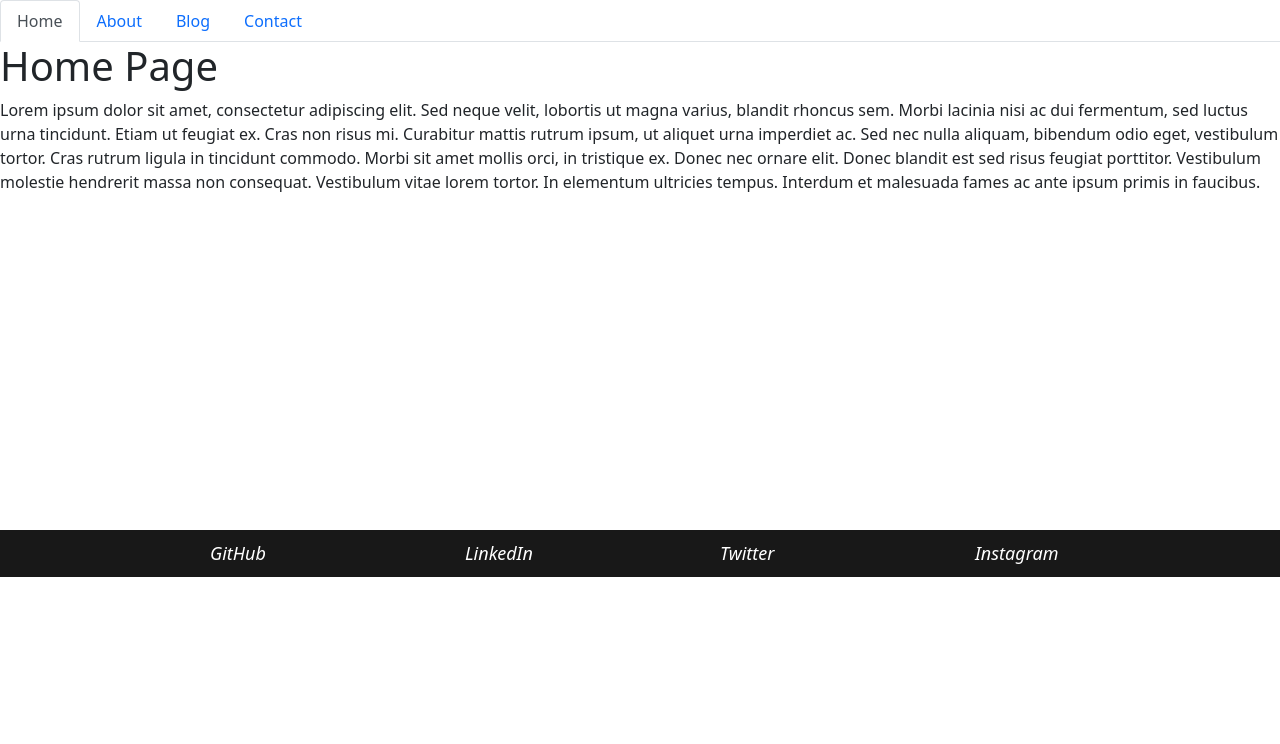
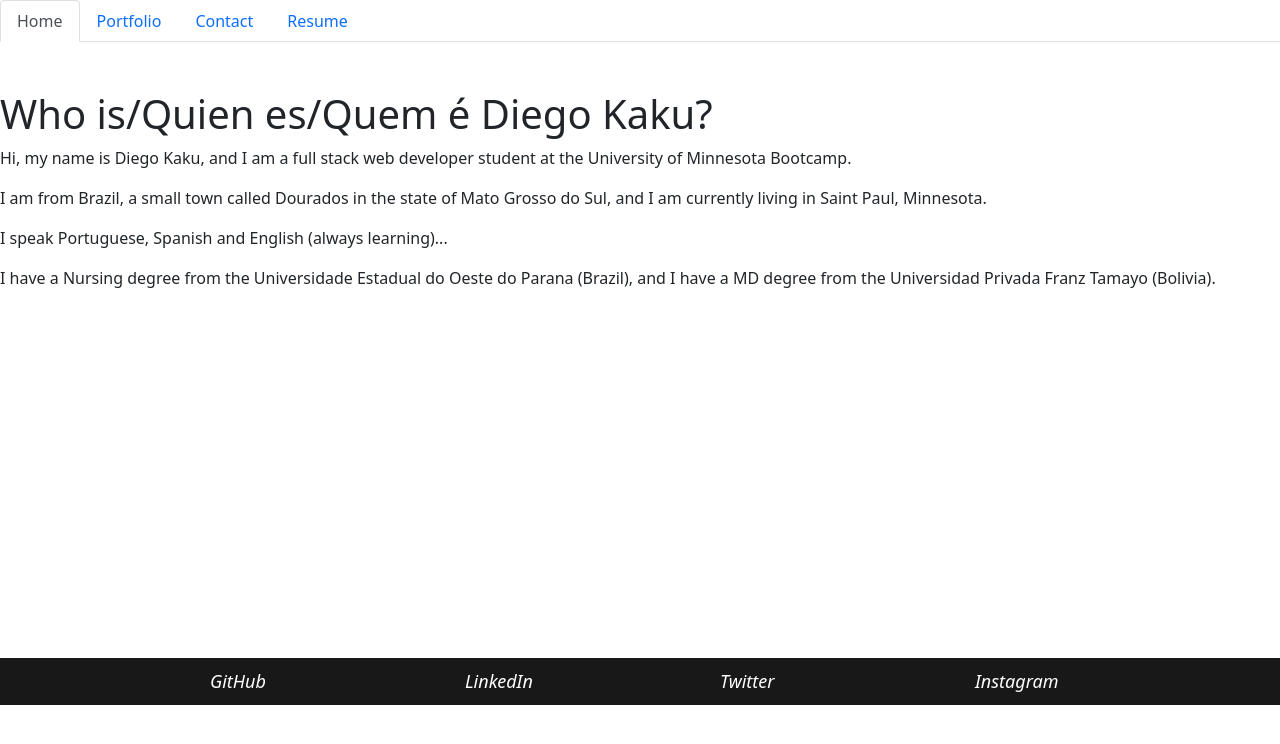
Before and after one commit to kakudiego/C-20-React_React-Portifolio, a React (Create React App) app: page / in a window 1280 px wide. Shown: the top 744 px of the page. Built offline with nearby package versions, Linux system fonts and the light colour scheme.

Commit message:
add/fix home-about, portfolio, resume, contact

```diff
--- a/src/components/NavTabs.js
+++ b/src/components/NavTabs.js
@@ -19,21 +19,11 @@ function NavTabs({ currentPage, handlePageChange }) {
       <li className="nav-item">
         <a
           href="#about"
-          onClick={() => handlePageChange('About')}
-          // Check to see if the currentPage is `About`, and if so we use the active link class from bootstrap. Otherwise, we set it to a normal nav-link
-          className={currentPage === 'About' ? 'nav-link active' : 'nav-link'}
+          onClick={() => handlePageChange('Portfolio')}
+          // Check to see if the currentPage is `Portfolio`, and if so we use the active link class from bootstrap. Otherwise, we set it to a normal nav-link
+          className={currentPage === 'Portfolio' ? 'nav-link active' : 'nav-link'}
         >
-          About
-        </a>
-      </li>
-      <li className="nav-item">
-        <a
-          href="#blog"
-          onClick={() => handlePageChange('Blog')}
-          // Check to see if the currentPage is `Blog`, and if so we use the active link class from bootstrap. Otherwise, we set it to a normal nav-link
-          className={currentPage === 'Blog' ? 'nav-link active' : 'nav-link'}
-        >
-          Blog
+          Portfolio
         </a>
       </li>
       <li className="nav-item">
@@ -46,6 +36,16 @@ function NavTabs({ currentPage, handlePageChange }) {
           Contact
         </a>
       </li>
+      <li className="nav-item">
+        <a
+          href="#blog"
+          onClick={() => handlePageChange('Resume')}
+          // Check to see if the currentPage is `Resume`, and if so we use the active link class from bootstrap. Otherwise, we set it to a normal nav-link
+          className={currentPage === 'Resume' ? 'nav-link active' : 'nav-link'}
+        >
+          Resume
+        </a>
+      </li>
     </ul>
   );
 }
--- a/src/components/PortfolioContainer.js
+++ b/src/components/PortfolioContainer.js
@@ -1,9 +1,9 @@
 import React, { useState } from 'react';
 import NavTabs from './NavTabs';
 import Home from './pages/Home';
-import About from './pages/About';
-import Blog from './pages/Blog';
+import Portfolio from './pages/Portfolio';
 import Contact from './pages/Contact';
+import Resume from './pages/Resume';
 import Footer from './pages/Footer';
 
 export default function PortfolioContainer() {
@@ -14,13 +14,13 @@ export default function PortfolioContainer() {
     if (currentPage === 'Home') {
       return <Home />;
     }
-    if (currentPage === 'About') {
-      return <About />;
+    if (currentPage === 'Portfolio') {
+      return <Portfolio />;
     }
-    if (currentPage === 'Blog') {
-      return <Blog />;
+    if (currentPage === 'Contact') {
+      return <Contact />;
     }
-    return <Contact />;
+    return <Resume />;
   };
 
   const handlePageChange = (page) => setCurrentPage(page);
--- a/src/components/pages/About.js
+++ /dev/null
@@ -1,17 +0,0 @@
-import React from 'react';
-
-export default function About() {
-  return (
-    <div>
-      <h1>About Page</h1>
-      <p>
-        Nunc pharetra finibus est at efficitur. Praesent sed congue diam.
-        Integer gravida dui mauris, ut interdum nunc egestas sed. Aenean sed
-        mollis diam. Nunc aliquet risus ac finibus porta. Nam quis arcu non
-        lectus tincidunt fermentum. Suspendisse aliquet orci porta quam semper
-        imperdiet. Praesent euismod mi justo, faucibus scelerisque risus cursus
-        in. Sed rhoncus mollis diam, sit amet facilisis lectus blandit at.
-      </p>
-    </div>
-  );
-}
--- a/src/components/pages/Blog.js
+++ /dev/null
@@ -1,24 +0,0 @@
-import React from 'react';
-
-export default function Blog() {
-  return (
-    <div>
-      <h1>Blog Page</h1>
-      <p>
-        Donec a volutpat quam. Curabitur nec varius justo, sed rutrum ligula.
-        Curabitur pellentesque turpis sit amet eros iaculis, a mollis arcu
-        dictum. Ut vel ante eget massa ornare placerat. Etiam nisl orci, finibus
-        sodales volutpat et, hendrerit ut dolor. Suspendisse porta dictum nunc,
-        sed pretium risus rutrum eget. Nam consequat, ligula in faucibus
-        vestibulum, nisi justo laoreet risus, luctus luctus mi lacus sit amet
-        libero. Class aptent taciti sociosqu ad litora torquent per conubia
-        nostra, per inceptos himenaeos. Mauris pretium condimentum tellus eget
-        lobortis. Interdum et malesuada fames ac ante ipsum primis in faucibus.
-        Donec placerat accumsan mi, ut congue neque placerat eu. Donec nec ipsum
-        in velit pellentesque vehicula sit amet at augue. Maecenas aliquam
-        bibendum congue. Pellentesque semper, lectus non ullamcorper iaculis,
-        est ligula suscipit velit, sed bibendum turpis dui in sapien.
-      </p>
-    </div>
-  );
-}
--- a/src/components/pages/Home.js
+++ b/src/components/pages/Home.js
@@ -1,21 +1,25 @@
 import React from 'react';
 
-export default function Home() {
+function Home() {
   return (
-    <div>
-      <h1>Home Page</h1>
-      <p>
-        Lorem ipsum dolor sit amet, consectetur adipiscing elit. Sed neque
-        velit, lobortis ut magna varius, blandit rhoncus sem. Morbi lacinia nisi
-        ac dui fermentum, sed luctus urna tincidunt. Etiam ut feugiat ex. Cras
-        non risus mi. Curabitur mattis rutrum ipsum, ut aliquet urna imperdiet
-        ac. Sed nec nulla aliquam, bibendum odio eget, vestibulum tortor. Cras
-        rutrum ligula in tincidunt commodo. Morbi sit amet mollis orci, in
-        tristique ex. Donec nec ornare elit. Donec blandit est sed risus feugiat
-        porttitor. Vestibulum molestie hendrerit massa non consequat. Vestibulum
-        vitae lorem tortor. In elementum ultricies tempus. Interdum et malesuada
-        fames ac ante ipsum primis in faucibus.
-      </p>
-    </div>
+    <section className="my-5">
+      <h1 id="about">Who is/Quien es/Quem é Diego Kaku?</h1>
+      <div className="my-2">
+        <p>
+          Hi, my name is Diego Kaku, and I am a full stack web developer student at the University of Minnesota Bootcamp.
+        </p>
+        <p>
+          I am from Brazil, a small town called Dourados in the state of Mato Grosso do Sul, and I am currently living in Saint Paul, Minnesota.
+        </p>
+        <p>
+          I speak Portuguese, Spanish and English (always learning)...
+        </p>
+        <p>
+          I have a Nursing degree from the Universidade Estadual do Oeste do Parana (Brazil), and I have a MD degree from the Universidad Privada Franz Tamayo (Bolivia).
+        </p>
+      </div>
+    </section>
   );
 }
+
+export default Home;
--- /dev/null
+++ b/src/components/pages/Portfolio.js
@@ -0,0 +1,59 @@
+import React from 'react';
+
+function Portfolio() {
+  return (
+    <section className="my-5">
+      {/* <h1 id="about">Password Generator</h1> */}
+      <div className="my-2">
+        <a href='https://github.com/kakudiego/C-3-JavaScript_Basic-Password-Generator' target="_blank" rel="noreferrer noopener">
+          <img src='https://i.imgur.com/XqQZQZL.png' alt='password generator' />
+          <i className='fab fa-twitter'>
+            <span style={{ marginLeft: '10px' }}>Password Generator</span>
+          </i>
+        </a>
+      </div>
+      <div className="my-2">
+        <a href='https://github.com/kakudiego/C-5-Third-Party-APIs_Work-Day-Scheduler' target="_blank" rel="noreferrer noopener">
+          <img src='https://i.imgur.com/XqQZQZL.png' alt='Work Day Scheduler' />
+          <i className='fab fa-twitter'>
+            <span style={{ marginLeft: '10px' }}>Work Day Scheduler</span>
+          </i>
+        </a>
+      </div>
+      <div className="my-2">
+        <a href='https://github.com/kakudiego/C-6-Server-Side-APIs_Weather-Dashboard' target="_blank" rel="noreferrer noopener">
+          <img src='https://i.imgur.com/XqQZQZL.png' alt='Weather-Dashboard' />
+          <i className='fab fa-twitter'>
+            <span style={{ marginLeft: '10px' }}>Weather-Dashboard</span>
+          </i>
+        </a>
+      </div>
+      <div className="my-2">
+        <a href='https://github.com/kakudiego/C-9-Node.js_Professional-README-Generator' target="_blank" rel="noreferrer noopener">
+          <img src='https://i.imgur.com/XqQZQZL.png' alt='README-Generator' />
+          <i className='fab fa-twitter'>
+            <span style={{ marginLeft: '10px' }}>README-Generator</span>
+          </i>
+        </a>
+      </div>
+      <div className="my-2">
+        <a href='https://github.com/kakudiego/C-11-Express_Note-Taker' target="_blank" rel="noreferrer noopener">
+          <img src='https://i.imgur.com/XqQZQZL.png' alt='Note-Taker' />
+          <i className='fab fa-twitter'>
+            <span style={{ marginLeft: '10px' }}>Note-Taker</span>
+          </i>
+        </a>
+      </div>
+      <div className="my-2">
+        <a href='https://github.com/kakudiego/C-19-Progressive-Web-Applications-PWA_Budget-Tracker' target="_blank" rel="noreferrer noopener">
+          <img src='https://i.imgur.com/XqQZQZL.png' alt='Budget Tracker' />
+          <i className='fab fa-twitter'>
+            <span style={{ marginLeft: '10px' }}>Budget Tracker</span>
+          </i>
+        </a>
+      </div>
+    </section>
+  );
+}
+
+export default Portfolio;
--- /dev/null
+++ b/src/components/pages/Resume.js
@@ -0,0 +1,18 @@
+import React from 'react';
+
+function Resume() {
+  return (
+    <section className="my-5">
+      <h1 id="about">Resume</h1>
+      <div className="my-2">
+        <a href='www.google.com' target="_blank" rel="noreferrer noopener">
+          <i className='fab fa-twitter'>
+            <span style={{ marginLeft: '10px' }}>Download Resume</span>
+          </i>
+        </a>
+      </div>
+    </section>
+  );
+}
+
+export default Resume;
--- /dev/null
+++ b/src/utils/helpers.js
@@ -0,0 +1,8 @@
+export function capitalizeFirstLetter(string) {
+  return string.charAt(0).toUpperCase() + string.slice(1);
+}
+
+export function validateEmail(email) {
+  var re = /^(([^<>()[\]\\.,;:\s@"]+(\.[^<>()[\]\\.,;:\s@"]+)*)|(".+"))@((\[[0-9]{1,3}\.[0-9]{1,3}\.[0-9]{1,3}\.[0-9]{1,3}\])|(([a-zA-Z\-0-9]+\.)+[a-zA-Z]{2,}))$/;
+  return re.test(String(email).toLowerCase());
+}
```
Also changed, not shown: src/components/pages/Contact.js (+62 -18 lines).
